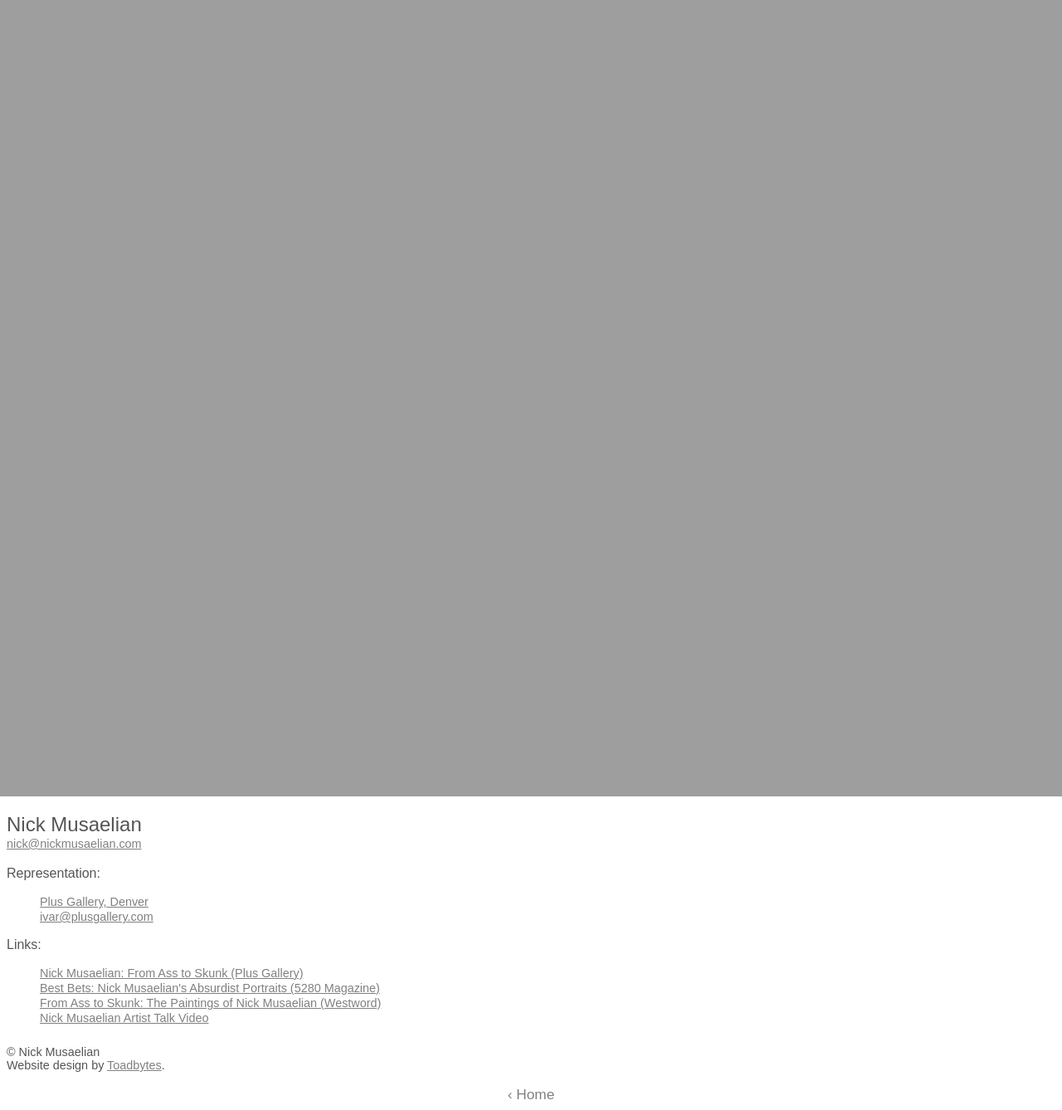
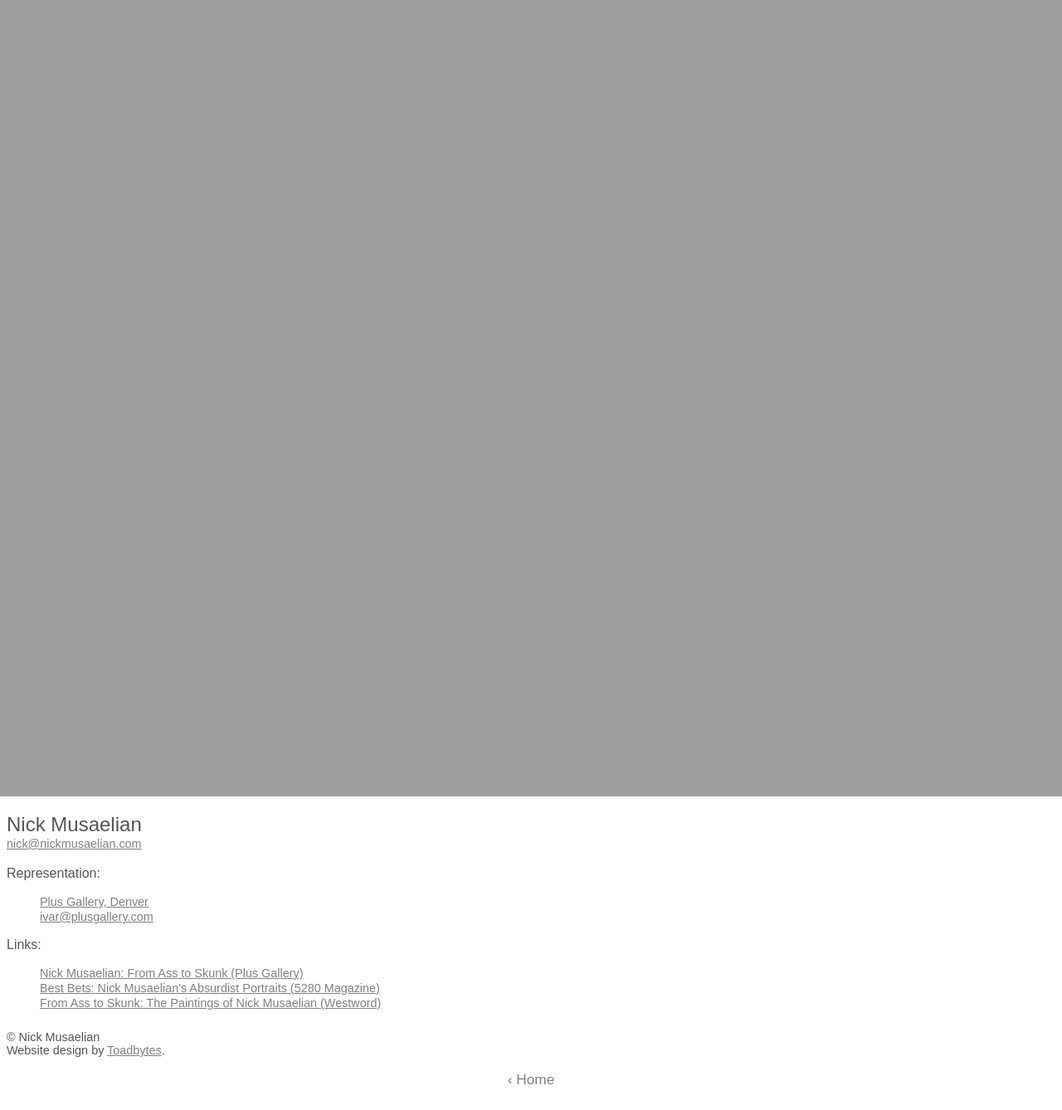
Before and after one commit to nickmusaelian/nickmusaelian.github.io, a Jekyll site: the page built from about.html, in a window 1280 px wide. Shown: the whole page at 83% size. Built offline with Jekyll 4.4.1, drawn with Linux system fonts in a browser that asks for light colours.

Commit message:
Remove broken link

```diff
--- a/about.html
+++ b/about.html
@@ -29,9 +29,6 @@ permalink: /about/
           <li><a href="http://www.westword.com/event/from-ass-to-skunk-the-paintings-of-nick-musaelian-6277611">
             From Ass to Skunk: The Paintings of Nick Musaelian (Westword)
           </a></li>
-          <li>
-            <a href="https://www.youtube.com/watch?v=aMU5oJdqmRw">Nick Musaelian Artist Talk Video</a>
-          </li>
         </ul>
       </div>
       <div id="about-footer">
```
